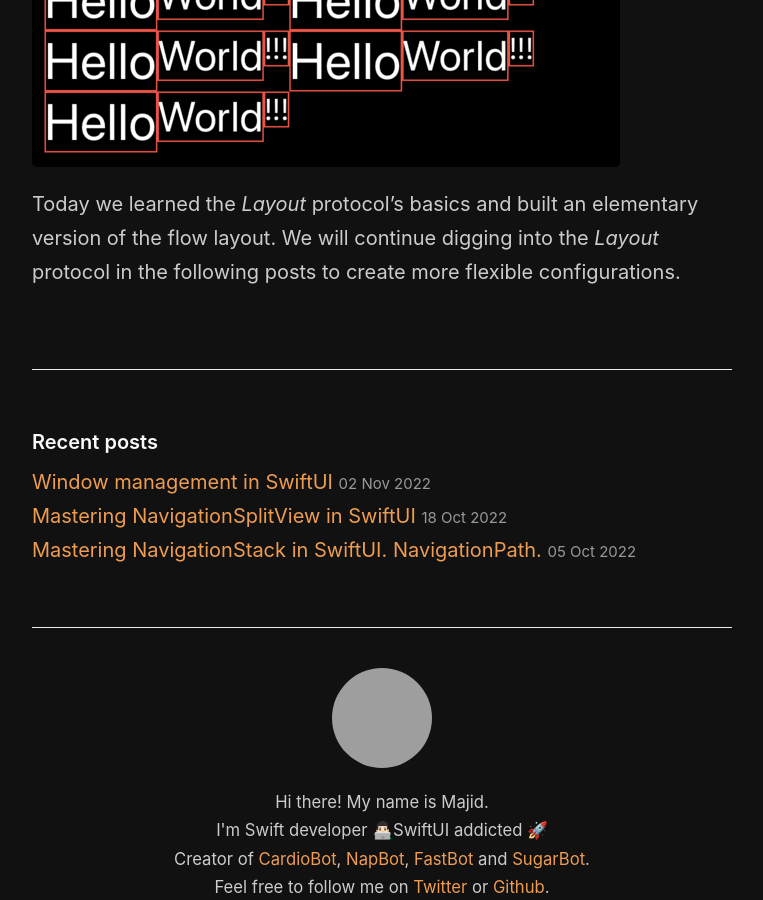
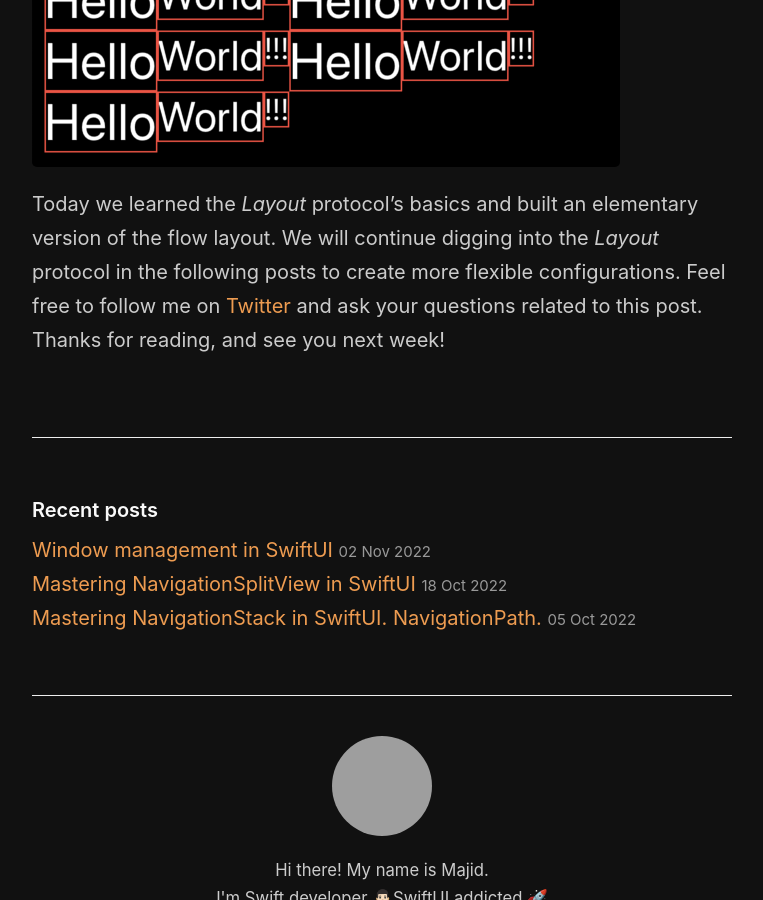
Before and after one commit to mecid/mecid.github.io, a Jekyll site: the page built from _posts/2022-11-16-building-custom-layout-in-SwiftUI.md, in a window 1280 px wide and 900 px high, scrolled down 4238 px, cut to the strip 0-900 px from the top of the window. Shown: the whole strip, without its empty margins (258-1021 px from the left). Built offline with Jekyll 4.4.1, drawn with Linux system fonts in a browser that asks for light colours; grey boxes are pictures that could not be loaded.

Commit message:
conclusion added to the custom layout post

```diff
--- a/_posts/2022-11-16-building-custom-layout-in-SwiftUI.md
+++ b/_posts/2022-11-16-building-custom-layout-in-SwiftUI.md
@@ -130,4 +130,4 @@ struct ContentView: View {
 
 ![flow-layout](/public/flowlayout.png)
 
-Today we learned the *Layout* protocol's basics and built an elementary version of the flow layout. We will continue digging into the *Layout* protocol in the following posts to create more flexible configurations.
+Today we learned the *Layout* protocol's basics and built an elementary version of the flow layout. We will continue digging into the *Layout* protocol in the following posts to create more flexible configurations. Feel free to follow me on [Twitter](https://twitter.com/mecid) and ask your questions related to this post. Thanks for reading, and see you next week!
```
